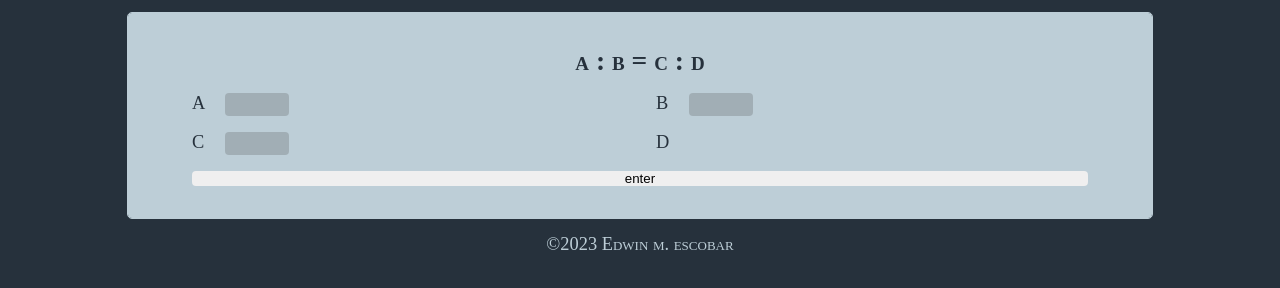
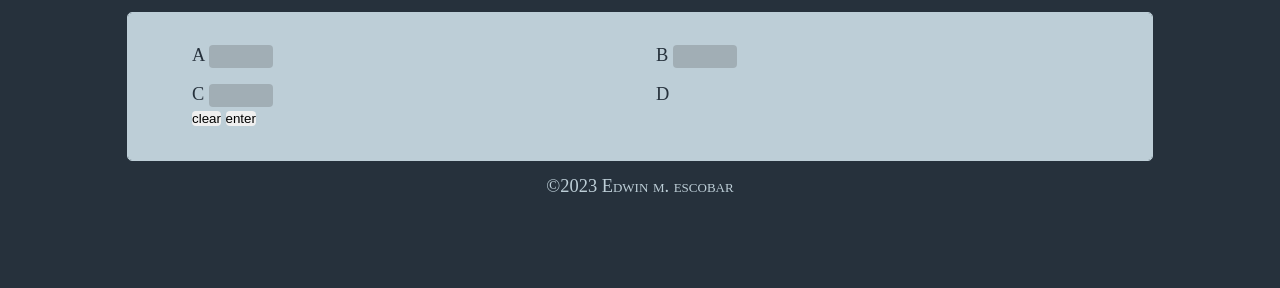
Before and after one commit to escowin/ratio-calculator, a website built with webpack: page index.html in a window 1280 px wide. Shown: the part 174-462 px from the top of the page. Built offline with Linux system fonts and the light colour scheme.

Commit message:
moved buttons outside the form while maintaining button-form connection through form attribute

```diff
--- a/index.html
+++ b/index.html
@@ -7,6 +7,7 @@
     <meta name="description" content="lightweight PWA ratio calculator" />
     <title>Ratio calculator</title>
     <link rel="manifest" href="./dist/manifest.json" />
+    <link rel="stylesheet" href="./src/css/style.css" />
     <script defer src="./dist/app.bundle.js"></script>
     <script defer>
       (function () {
@@ -26,26 +27,35 @@
       <h1>Ratio calculator</h1>
     </header>
     <main>
+      <section id="form-section">
         <form id="ratio-form">
-        <h2>a : b = c : d</h2>
-        <label>
-          A
+          <!-- <h2>a : b = c : d</h2> -->
+          <article>
+            <label for="num-1">A</label>
             <input type="number" id="num-1" />
-        </label>
-        <label>
-          B
+          </article>
+
+          <article>
+            <label for="num-2">B</label>
             <input type="number" id="num-2" />
-        </label>
-        <label>
-          C
+          </article>
+
+          <article>
+            <label for="num-3">C</label>
             <input type="number" id="num-3" />
-        </label>
-        <p>
-          D
+          </article>
+
+          <article>
+            <p>D</p>
             <span id="num-4"></span>
-        </p>
-        <button type="submit" id="submit">enter</button>
+          </article>
         </form>
+      </section>
+
+      <section id="btn-section">
+        <button form="ratio-form" type="reset" id="clear">clear</button>
+        <button form="ratio-form" type="submit" id="submit">enter</button>
+      </section>
     </main>
     <footer>
       <a href="https://escowin.github.io/ratio-calculator">
--- a/src/css/style.css
+++ b/src/css/style.css
@@ -57,10 +57,6 @@ input {
     padding: .25rem .5rem;
 }
 
-input, #ratio-form span {
-    margin-left: 1rem;
-}
-
 #ratio-form {
     display: grid;
     grid-template-columns: repeat(2, 1fr);
--- a/src/js/script.js
+++ b/src/js/script.js
@@ -1,4 +1,4 @@
-import "../css/style.css";
+// import "../css/style.css";
 const { calculator } = require("./lib/Calculator");
 
 // dom elements
@@ -25,6 +25,7 @@ function displayAnswer(e) {
   const num1 = num1El.value;
   const num2 = num2El.value;
   const num3 = num3El.value;
+  console.log(num1, num2, num3)
 
   const num4 = calculator(num1, num2, num3);
   num4El.innerText = num4;
--- a/webpack.config.js
+++ b/webpack.config.js
@@ -24,7 +24,7 @@ module.exports = {
     plugins: [
       new BundleAnalyzerPlugin({
         // "static" generates `report.html`. "disable" stops report generation
-        analyzerMode: "static",
+        analyzerMode: "disable",
       }),
       new WebpackPwaManifest({
         // `manifest.json` object key-values
```
Also changed, not shown: dist/app.bundle.js, dist/report.html. Lines whose indentation alone changed are shown as unchanged.
